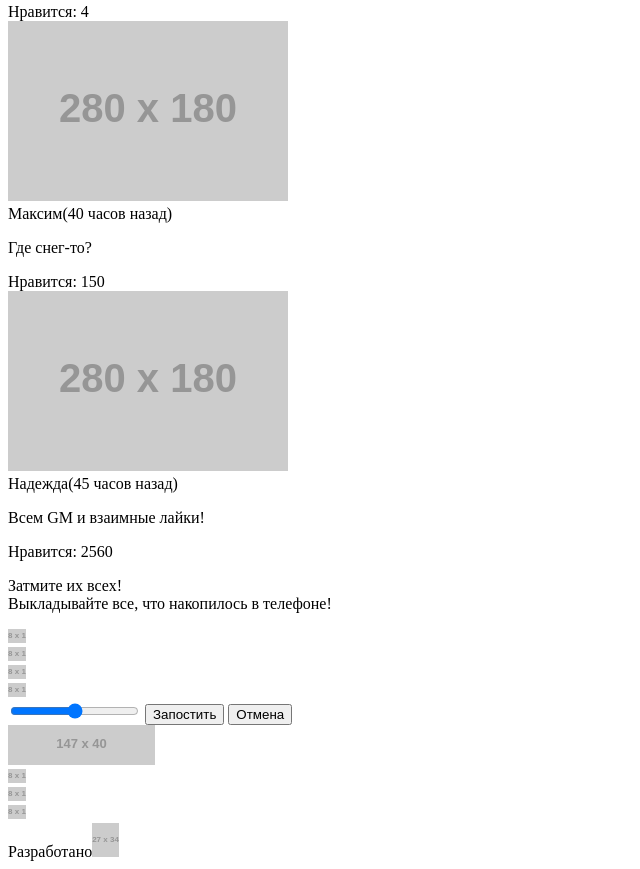
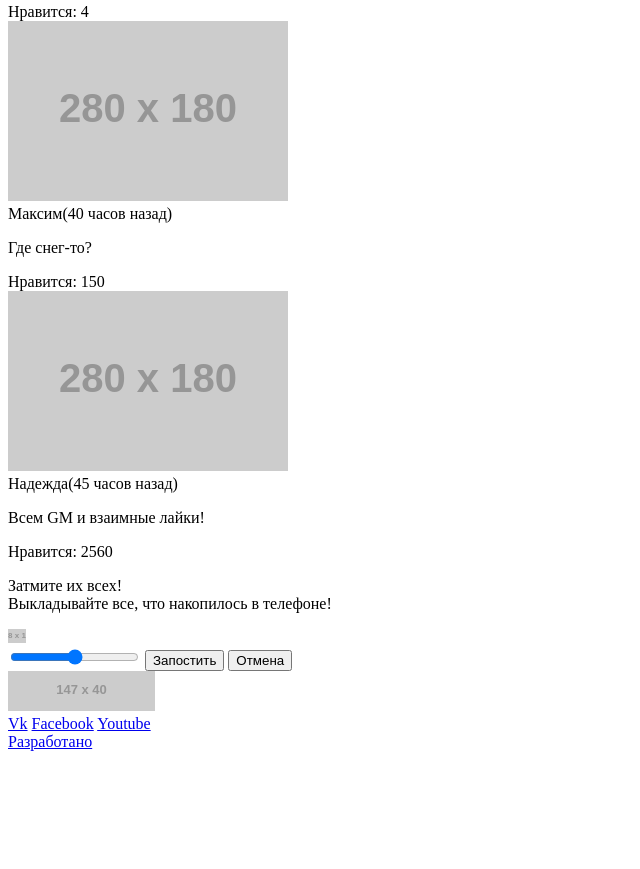
Before and after one commit to grantzzz/29906-pink, a website: page photo.html in a window 1280 px wide. Shown: the part 1530-2399 px from the top of the page, without its empty margins (0-640 px from the left). After the commit the page ends 2289 px from the top, so only its background shows below. Drawn offline with Linux system fonts and the light colour scheme; placeholder pictures from the web are drawn by us.

Commit message:
Исправил замечания

```diff
--- a/photo.html
+++ b/photo.html
@@ -29,7 +29,7 @@
           <h2 class="posts__title">Взгляните на фотографии, которые выкладывают пользователи! Видите, как не хватает ваших?</h2>
         </div>
         <div class="post">
-          <div class="post__panorama"><img src="http://placehold.it/320x137"><span class="post__panorama--label">Панорама дня</span></div>
+          <div class="post__panorama"><img src="http://placehold.it/320x137" alt="photo"><span class="post__panorama--label">Панорама дня</span></div>
           <div class="posts__wrapper">
             <div class="post__comment">
               <span class="post__author">Анна</span><span class="post__time">(5 минут назад)</span>
@@ -103,14 +103,14 @@
                 Выкладывайте все, что накопилось в телефоне!</p>
           </div>
     </section>
-    <section class="photo-edit">
-        <form class="photo-editor">
+    <section class="photo-editor">
+        <form class="photo-editor__form">
           <div class="photo-editor__wrapper">
             <div class="photo-editor__photo"><img src="http://placehold.it/18x14"></div>
             <div class="photo-editor__tools">
-              <div class="photo-editor__crop-tool"><img src="http://placehold.it/18x14"></div>
-              <div class="photo-editor__fill-tool"><img src="http://placehold.it/18x14"></div>
-              <div class="photo-editor__contrast-tool"><img src="http://placehold.it/18x14"></div>
+              <span class="photo-editor__crop-tool"></span>
+              <span class="photo-editor__fill-tool"></span>
+              <span class="photo-editor__contrast-tool"></span>
             </div>
             <input type="range" name="scale" class="photo-editor__scale">
             <button class="photo-editor__btn  btn" name="photo-editor-send" type="submit" formaction="https://echo.htmlacademy.ru/">Запостить</button>
@@ -122,11 +122,11 @@
         <div class="page-footer__wrapper">
           <div class="page-footer__logo"><img src="http://placehold.it/147x40"></div>
           <div class="page-footer__social-links">
-              <div class="page-footer__social-links-twitter"><img src="http://placehold.it/18x14"></div>
-              <div class="page-footer__social-links-fb"><img src="http://placehold.it/18x14"></div>
-              <div class="page-footer__social-links-youtube"><img src="http://placehold.it/18x14"></div>
+              <a class="page-footer__social-links-twitter" href="#">Vk</a>
+              <a class="page-footer__social-links-fb" href="#">Facebook</a>
+              <a class="page-footer__social-links-youtube" href="#">Youtube</a>
           </div>
-          <div class="footer__copyright">Разработано<img src="http://placehold.it/27x34"></div>
+          <a class="footer__copyright" href="https://htmlacademy.ru/">Разработано</a>
         </div>
     </footer>
 </body>
```
Also changed, not shown: form.html (+5 -6 lines), index.html (+8 -8 lines).
